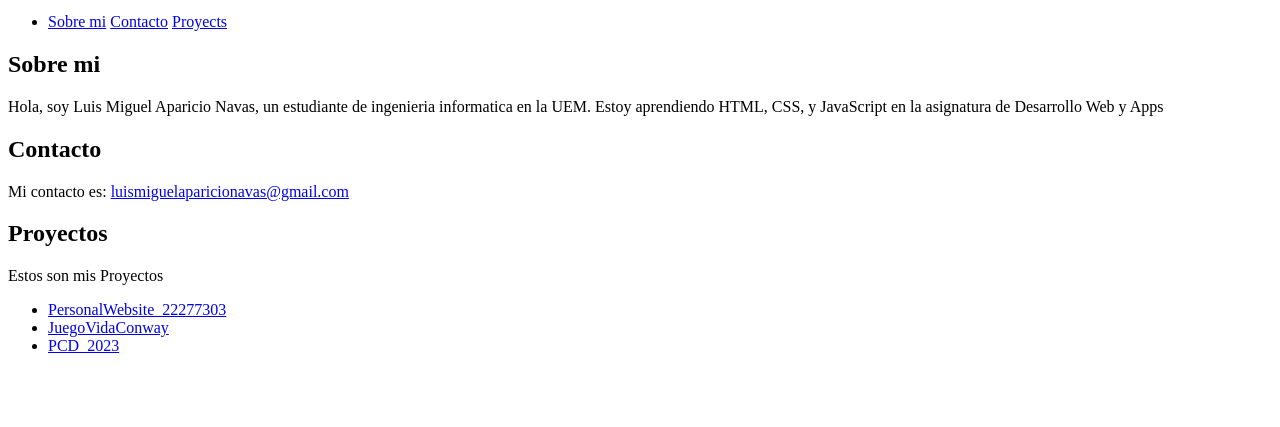
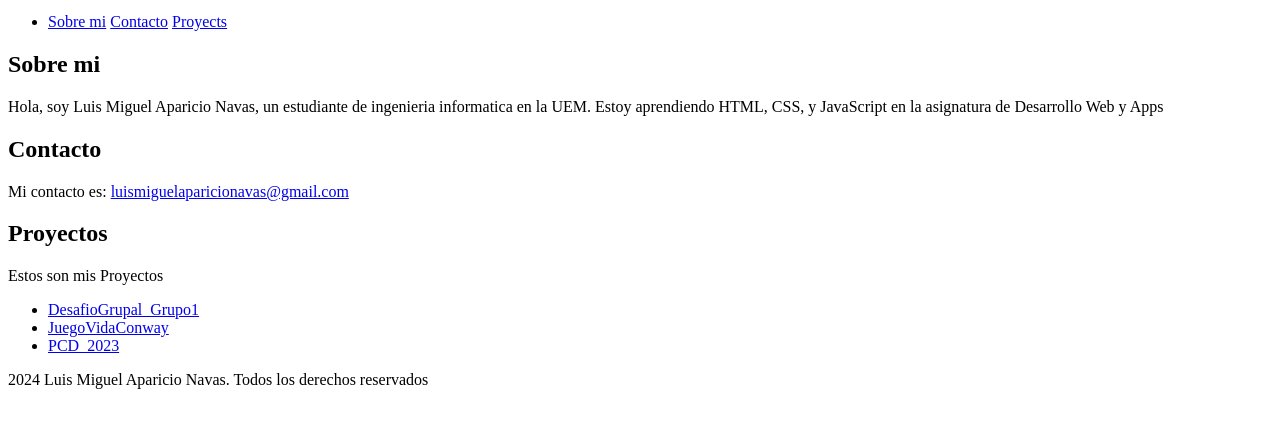
Before and after one commit to LuisMiguelAparicioNavas/PersonalWebsite_22277303, a website: page index.html in a window 1280 px wide. Shown: the part 101-528 px from the top of the page. Drawn offline with Linux system fonts and the light colour scheme.

Commit message:
Cambiado un link y añadido el footer

```diff
--- a/index.html
+++ b/index.html
@@ -30,10 +30,13 @@
             <h2>Proyectos</h2>
             <p>Estos son mis Proyectos</p>
             <ul>
-                <li><a href="https://github.com/SrHuevo04/PersonalWebsite_22277303">PersonalWebsite_22277303</a></li>
+                <li><a href="https://github.com/RCD13144/DesafioGrupal_Grupo1">DesafioGrupal_Grupo1</a></li>
                 <li><a href="https://github.com/HandImpersonator/JuegoVidaConway">JuegoVidaConway</a></li>
                 <li><a href="https://github.com/SrHuevo04/PCD_2023">PCD_2023</a></li>
             </ul>
         </section>
+        <footer>
+            <p>2024 Luis Miguel Aparicio Navas. Todos los derechos reservados</p>
+        </footer>
     </body>
 </html>
```
